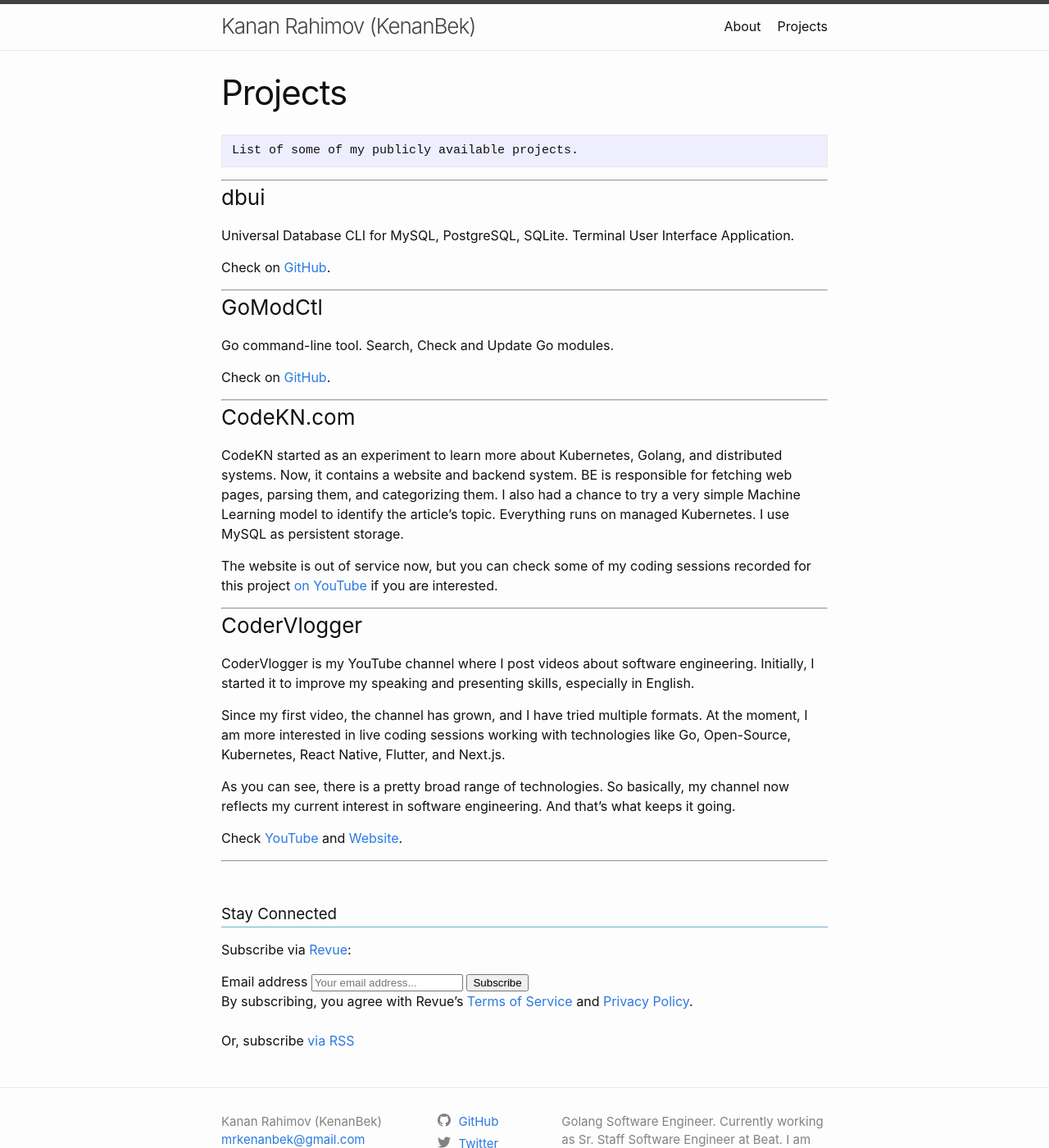
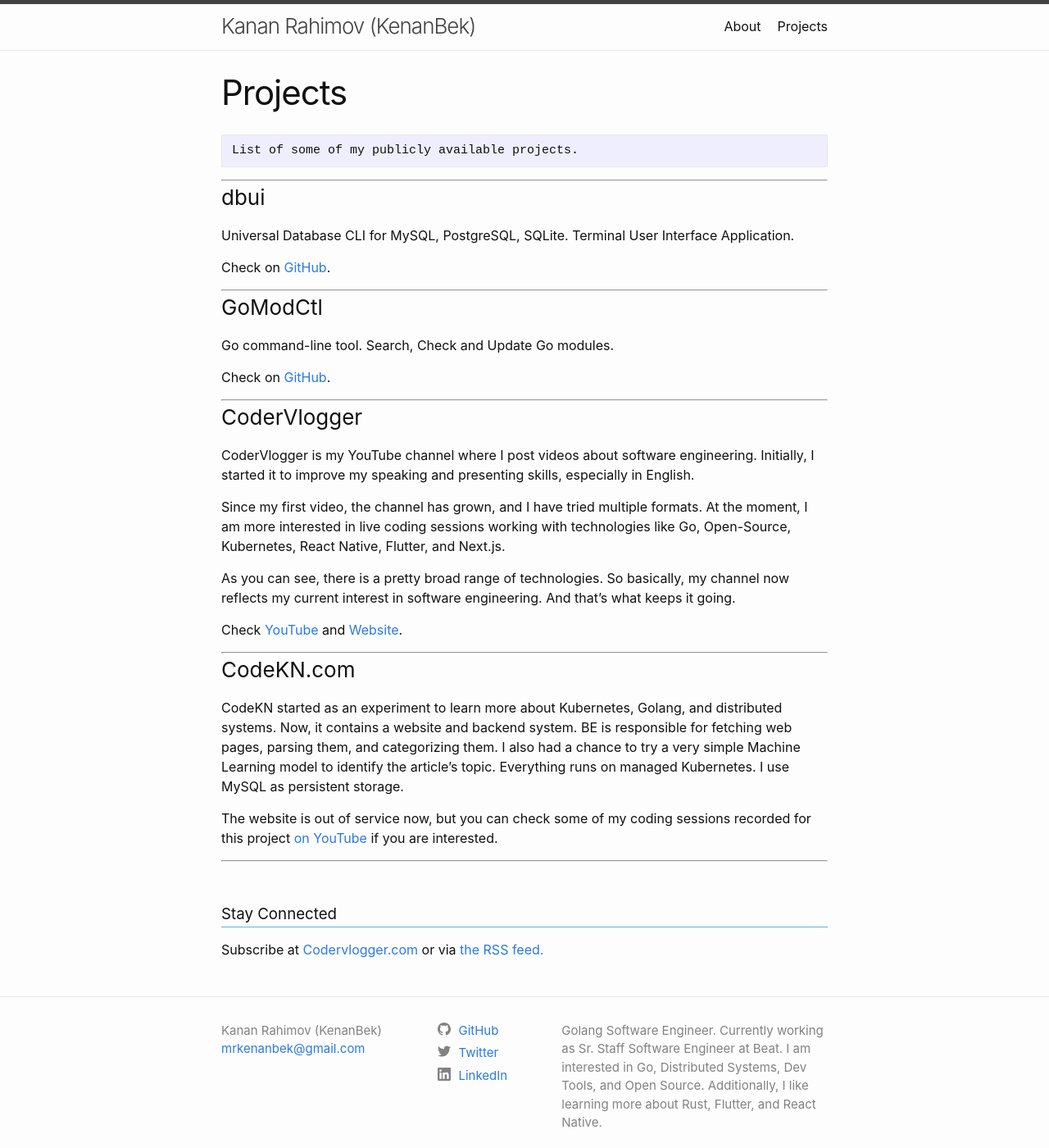
Before and after one commit to KenanBek/kenanbek.github.io, a Jekyll site: the page built from projects.md, in a window 1280 px wide and 1400 px high. Shown: the whole window at 82% size. Built offline with Jekyll 4.4.1, drawn with Linux system fonts in a browser that asks for light colours.

```diff
--- a/_includes/subscribe.html
+++ b/_includes/subscribe.html
@@ -2,23 +2,10 @@
     <div>
         <h3>Stay Connected</h3>
     </div>
-    <div id="revue-embed">
-        <p>Subscribe via <a href="https://www.getrevue.co/profile/kenanbek" target="_blank">Revue</a>:</p>
-        <form action="https://www.getrevue.co/profile/kenanbek/add_subscriber" method="post" id="revue-form"
-            name="revue-form" target="_blank">
-            <div class="revue-form-group">
-                <label for="member_email">Email address</label>
-                <input class="revue-form-field" placeholder="Your email address..." type="email" name="member[email]"
-                    id="member_email">
-                <input type="submit" value="Subscribe" name="member[subscribe]" id="member_submit">
-            </div>
-            <div class="revue-form-footer">By subscribing, you agree with Revue’s <a target="_blank"
-                    href="https://www.getrevue.co/terms">Terms of Service</a> and <a target="_blank"
-                    href="https://www.getrevue.co/privacy">Privacy Policy</a>.</div>
-        </form>
-    </div>
-    <br />
     <div>
-        <p class="rss-subscribe">Or, subscribe <a href="{{ "/feed.xml" | relative_url }}">via RSS</a></p>
+        <p class="rss-subscribe">
+            Subscribe at <a href="https://www.codervlogger.com/" target="_blank">Codervlogger.com</a>
+            or via <a href="{{ "/feed.xml" | relative_url }}">the RSS feed.</a>
+        </p>
     </div>
 </div>
--- a/projects.md
+++ b/projects.md
@@ -30,14 +30,6 @@ Check on [GitHub](https://github.com/beatlabs/gomodctl).
 
 ---
 
-### CodeKN.com
-
-CodeKN started as an experiment to learn more about Kubernetes, Golang, and distributed systems. Now, it contains a website and backend system. BE is responsible for fetching web pages, parsing them, and categorizing them. I also had a chance to try a very simple Machine Learning model to identify the article's topic. Everything runs on managed Kubernetes. I use MySQL as persistent storage.
-
-The website is out of service now, but you can check some of my coding sessions recorded for this project [on YouTube](https://www.youtube.com/watch?v=G7SBHyoMJ3Y&list=PLxa49UnOmIzqo9FJFweZdzlft10-OkiDt) if you are interested.
-
----
-
 ### CoderVlogger
 
 CoderVlogger is my YouTube channel where I post videos about software engineering. Initially, I started it to improve my speaking and presenting skills, especially in English.
@@ -46,6 +38,14 @@ Since my first video, the channel has grown, and I have tried multiple formats.
 
 As you can see, there is a pretty broad range of technologies. So basically, my channel now reflects my current interest in software engineering. And that's what keeps it going.
 
-Check [YouTube](https://youtube.com/codervlogger) and [Website](https://kenanbek.gitbook.io/codervlogger/).
+Check [YouTube](https://youtube.com/codervlogger) and [Website](https://www.codervlogger.com/).
 
 ---
+
+### CodeKN.com
+
+CodeKN started as an experiment to learn more about Kubernetes, Golang, and distributed systems. Now, it contains a website and backend system. BE is responsible for fetching web pages, parsing them, and categorizing them. I also had a chance to try a very simple Machine Learning model to identify the article's topic. Everything runs on managed Kubernetes. I use MySQL as persistent storage.
+
+The website is out of service now, but you can check some of my coding sessions recorded for this project [on YouTube](https://www.youtube.com/watch?v=G7SBHyoMJ3Y&list=PLxa49UnOmIzqo9FJFweZdzlft10-OkiDt) if you are interested.
+
+---
```
Also changed, not shown: _posts/links/posts/2022-01-08-golang-table-tests.markdown (added, +10 -0 lines).
